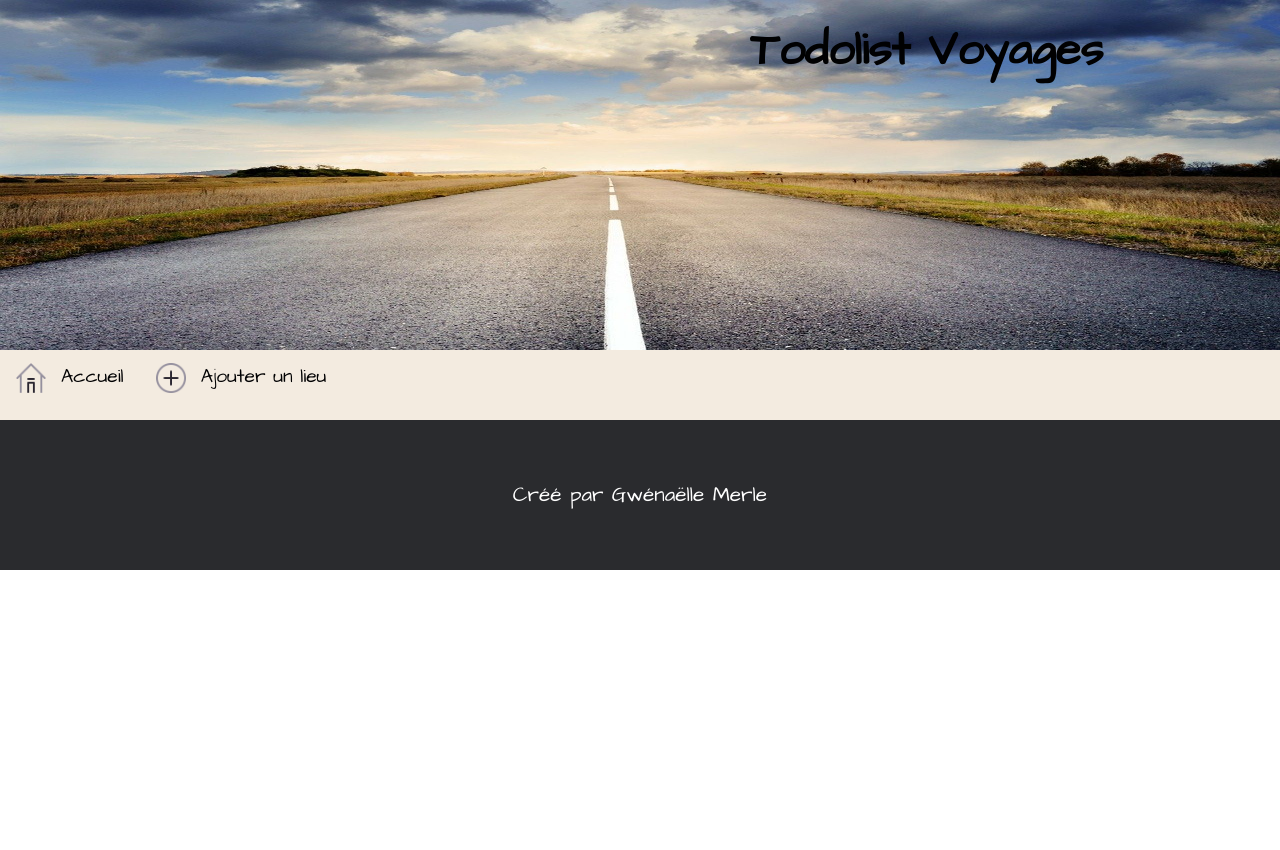
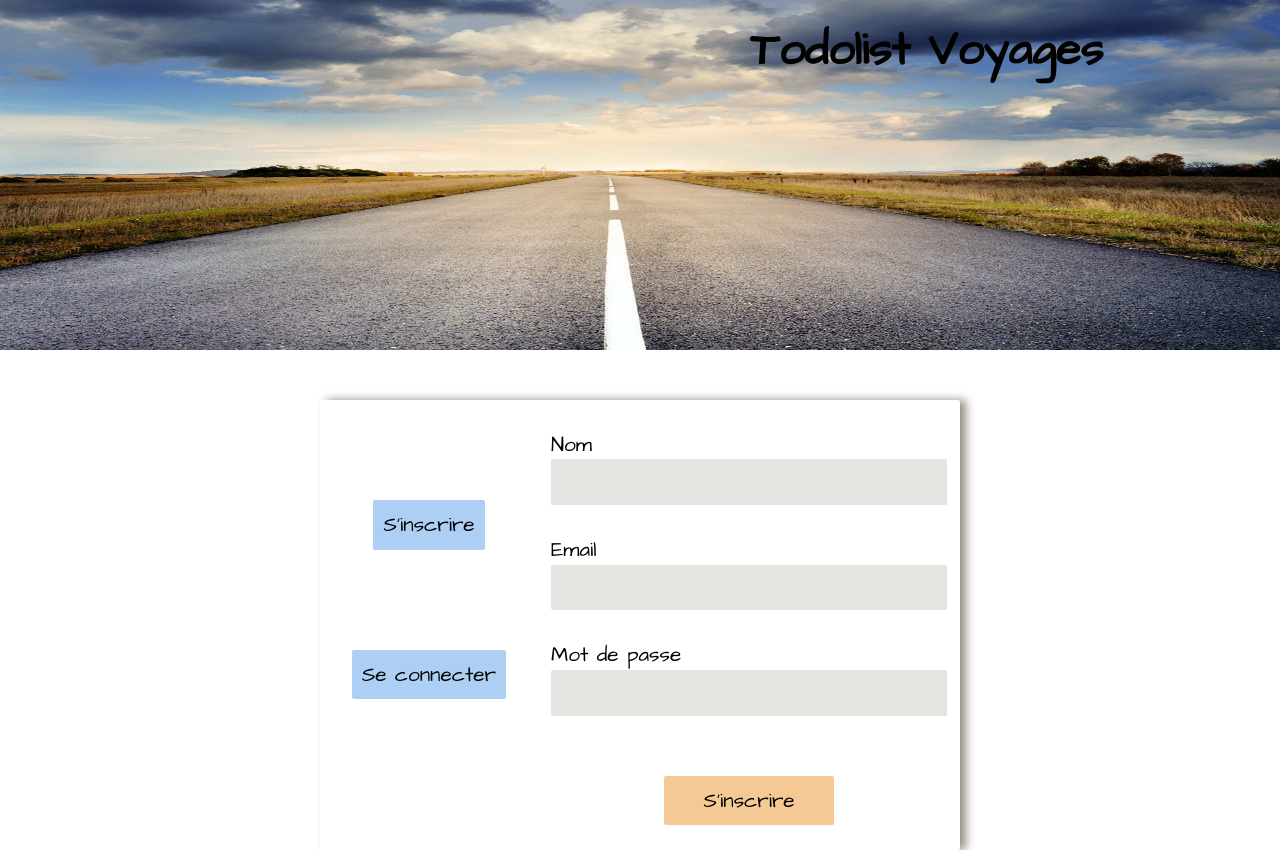
Before and after one commit to gwen31/TodoList-voyages, a React (Create React App) app in the folder frontend/: page / in a window 1280 px wide. Before the commit the page ends 800 px from the top, so only its background shows below. Built offline with nearby package versions, Linux system fonts and the light colour scheme.

Commit message:
form login users

```diff
--- a/frontend/public/index.html
+++ b/frontend/public/index.html
@@ -4,7 +4,8 @@
     <meta charset="UTF-8">
     <meta http-equiv="X-UA-Compatible" content="IE=edge">
     <meta name="viewport" content="width=device-width, initial-scale=1.0">
-    <title>React App</title>
+    <script src="https://kit.fontawesome.com/b09fc8afa8.js" crossorigin="anonymous"></script>
+    <title>Todolist-Voyages</title>
 </head>
 <body>
     <div id="root"></div>
--- a/frontend/src/App.jsx
+++ b/frontend/src/App.jsx
@@ -15,8 +15,9 @@ const App = () => {
       <div className="App">
         <Header />
         <Routes>
-          <Route path="/" element={<Home />} />
-          <Route path="/profil" element={<Profil />} />
+        <Route path="/" element={<Profil />} />
+          <Route path="/home" element={<Home />} />
+
           <Route path="/addLocation" element={<AddLocation />} />
           <Route path="*" element={<NotFound />} />
       </Routes>
--- /dev/null
+++ b/frontend/src/components/SignInForm.jsx
@@ -0,0 +1,53 @@
+import React from 'react';
+import axios from 'axios';
+import {useState} from "react";
+
+const SignInForm = () => {
+  const [email, setEmail] = useState('');
+  const [password, setPassword] = useState('');
+
+  const handleLogin = (e) => {
+    e.preventDefault();
+
+    axios.post('http://localhost:4000/auth', {
+        email: email,
+        password: password
+
+    })
+
+    .then((res) => {
+      console.log(res)
+
+
+
+    })
+    .catch((err) => {
+      console.log({message:"err"})
+    })
+
+  }
+  return (
+    <form action="" onSubmit={handleLogin} id="sign-up-form">
+      <label htmlFor="email">Email</label>
+        <input
+          type="text"
+          name="email"
+          id="email"
+          onChange={(e) => setEmail(e.target.value)}
+          value={email}
+        />
+      <label htmlFor="password">Mot de passe</label>
+      <input
+        type="password"
+        name="password"
+        id="password"
+        onChange={(e) => setPassword(e.target.value)}
+        value={password}
+      />
+      <input className="sign" type="submit" value="Se connecter" />
+
+    </form>
+
+  )}
+
+export default SignInForm;
--- /dev/null
+++ b/frontend/src/components/SignUpForm.jsx
@@ -0,0 +1,47 @@
+import React from 'react';
+import { useState } from 'react';
+
+
+
+const SignUpForm = () => {
+    const [username, setUsername] = useState('')
+    const [email, setEmail] = useState('');
+    const [password, setPassword] = useState('');
+
+    const handleRegister = (e) => {
+
+    }
+
+  return (
+
+    <form action="" onSubmit={handleRegister} id="sign-up-form">
+      <label htmlFor="email">Nom</label>
+        <input
+          type="text"
+          name="username"
+          id="username"
+          onChange={(e) => setUsername(e.target.value)}
+          value={username}
+        />
+      <label htmlFor="email">Email</label>
+        <input
+          type="text"
+          name="email"
+          id="email"
+          onChange={(e) => setEmail(e.target.value)}
+          value={email}
+        />
+      <label htmlFor="password">Mot de passe</label>
+        <input
+          type="password"
+          name="password"
+          id="password"
+          onChange={(e) => setPassword(e.target.value)}
+          value={password}
+        />
+      <input className="sign" type="submit" value="S'inscrire" />
+
+  </form>
+  )}
+
+export default SignUpForm;
--- a/frontend/src/pages/NotFound.jsx
+++ b/frontend/src/pages/NotFound.jsx
@@ -1,7 +1,17 @@
-import React from 'react';
+import React from 'react'
+import { Link } from 'react-router-dom'
 
-function NotFound() {
-  return <div>oups</div>;
+
+const NotFound = () => {
+
+    return (
+        <div className="page-notFound">
+            <h2>Oups ! c'est le mauvais chemin</h2>
+                <Link id="RouterNavLink" to={`/`}>
+                    <button className="">Retourner sur le bon chemin</button>
+                </Link>
+        </div>
+    )
 }
 
-export default NotFound;
+export default NotFound
--- a/frontend/src/pages/Profil.jsx
+++ b/frontend/src/pages/Profil.jsx
@@ -1,7 +1,46 @@
 import React from 'react';
+import { useState } from 'react';
+import SignInForm from '../components/SignInForm';
+import SignUpForm from '../components/SignUpForm';
 
-function Profil() {
-  return <div>login</div>;
-}
+const Profil = () => {
+    const [signUpModal, setSignUpModal] = useState(true);
+    const [signInModal, setSignInpModal] = useState(false);
+
+    const handleModals = (e) => {
+        if (e.target.id === "register") {
+            setSignInpModal(false);
+            setSignUpModal(true);
+        } else if (e.target.id === "login") {
+            setSignUpModal(false);
+            setSignInpModal(true);
+        }
+
+    }
+
+  return (
+        <div className="connection-form">
+            <div className="form-container">
+                <button className='button'
+                        onClick={handleModals}
+                        id="register"
+                        >
+                        S'inscrire
+                    </button>
+                    <button className='button'
+                        onClick={handleModals}
+                        id="login"
+                        >
+                        Se connecter
+                    </button>
+
+            </div>
+            <div className="signup-signin">
+                {signUpModal && <SignUpForm />}
+                {signInModal && <SignInForm />}
+            </div>
+        </div>
+
+  )}
 
 export default Profil;
--- /dev/null
+++ b/frontend/src/styles/components/_profil.scss
@@ -0,0 +1,56 @@
+.connection-form {
+    display: flex;
+    justify-content: space-around;
+    margin: auto;
+    margin-top: 50px;
+    width: 50%;
+    height: 450px;
+    position:relative;
+    border-radius: 2px;
+    box-shadow: 6px 0px 10px 0px  $darkGray;
+
+
+    .form-container {
+        display: flex;
+        align-items: center;
+        width: 30%;
+        flex-direction: column;
+       // border:blueviolet 2px solid;
+
+        button{
+            padding: 10px;
+            border-radius: 2px;
+            margin-top: 100px;
+
+        }
+    }
+
+    form{
+        display: flex;
+        justify-content: center;
+        flex-direction: column;
+        margin-top: 30px;
+        height: 395px;
+        width: 100%;
+      //border:blueviolet 2px solid;
+
+      input{
+          width: 380px;
+          padding:8px;
+          margin-bottom: 30px;
+          border-radius: 2px;
+          border: none;
+          padding: 8px;
+          background-color: $gray;
+      }
+      .sign{
+        padding: 10px;
+        border-radius: 2px;
+        margin: auto;
+        width: 170px;
+        margin-top: 30px;
+        background-color: $orange;
+    }
+
+    }
+}
--- a/frontend/src/styles/index.scss
+++ b/frontend/src/styles/index.scss
@@ -1,3 +1,5 @@
 @import "./setting";
+@import "./components/Header";
 @import "./components/navigation";
 @import "./components/footer";
+@import "./components/profil";
```
Also changed, not shown: frontend/public/assets/profil.png (added), frontend/src/styles/components/_Header.scss (added), frontend/src/styles/components/_departmentList.scss (added), 1 other file (tests, documents, lock files or other folders).
